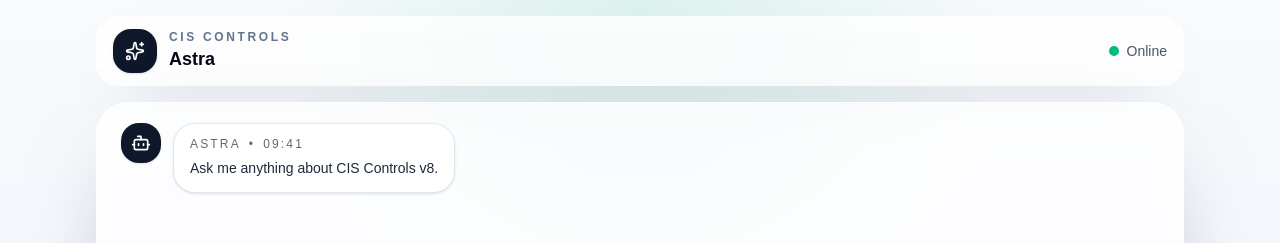
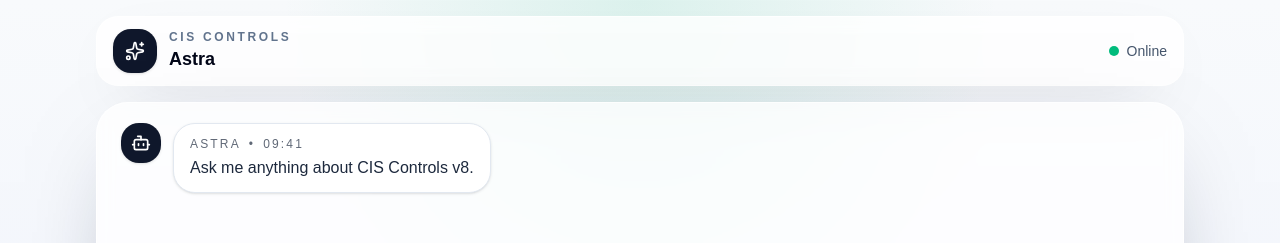
Before and after one commit to MhmdNat/rag-chat-ui, a React (Vite) app: page / in a window 1280 px wide. Shown: the top 243 px of the page. Built offline with nearby package versions, Linux system fonts and the light colour scheme.

Commit message:
App now supports markdown rendering using react-markdown

```diff
--- a/package.json
+++ b/package.json
@@ -11,9 +11,11 @@
   },
   "dependencies": {
     "@fontsource-variable/geist": "^5.2.9",
+    "@tailwindcss/typography": "^0.5.20",
     "radix-ui": "^1.5.0",
     "react": "^19.2.6",
-    "react-dom": "^19.2.6"
+    "react-dom": "^19.2.6",
+    "react-markdown": "^10.1.0"
   },
   "devDependencies": {
     "@eslint/js": "^10.0.1",
--- a/src/App.jsx
+++ b/src/App.jsx
@@ -1,4 +1,5 @@
 import { useState } from 'react'
+import ReactMarkdown from 'react-markdown'
 import { Button } from '@/components/ui/button'
 import { SendHorizontal, Sparkles, CircleUserRound, Bot } from 'lucide-react'
 
@@ -21,7 +22,13 @@
           <span>•</span>
           <span>{message.time}</span>
         </div>
-        <p className="text-sm leading-6">{message.text}</p>
+        {isUser ? (
+          <p className="text-sm leading-6">{message.text}</p>
+        ) : (
+          <div className="prose prose-sm max-w-none prose-p:leading-6 prose-p:my-1 prose-li:my-0 prose-headings:my-2">
+            <ReactMarkdown>{message.text}</ReactMarkdown>
+          </div>
+        )}
       </div>
       {isUser ? (
         <div className="flex h-10 w-10 shrink-0 items-center justify-center rounded-2xl bg-emerald-500 text-white shadow-sm">
@@ -64,10 +71,8 @@
       const { done, value } = await reader.read()
       if (done) break
       buffer += decoder.decode(value, { stream: true })
-
       const lines = buffer.split('\n')
       buffer = lines.pop()
-
       let eventType = null
       for (const line of lines) {
         if (line.startsWith('event:')) {
```
Also changed, not shown: 1 other file (tests, documents, lock files or other folders).
